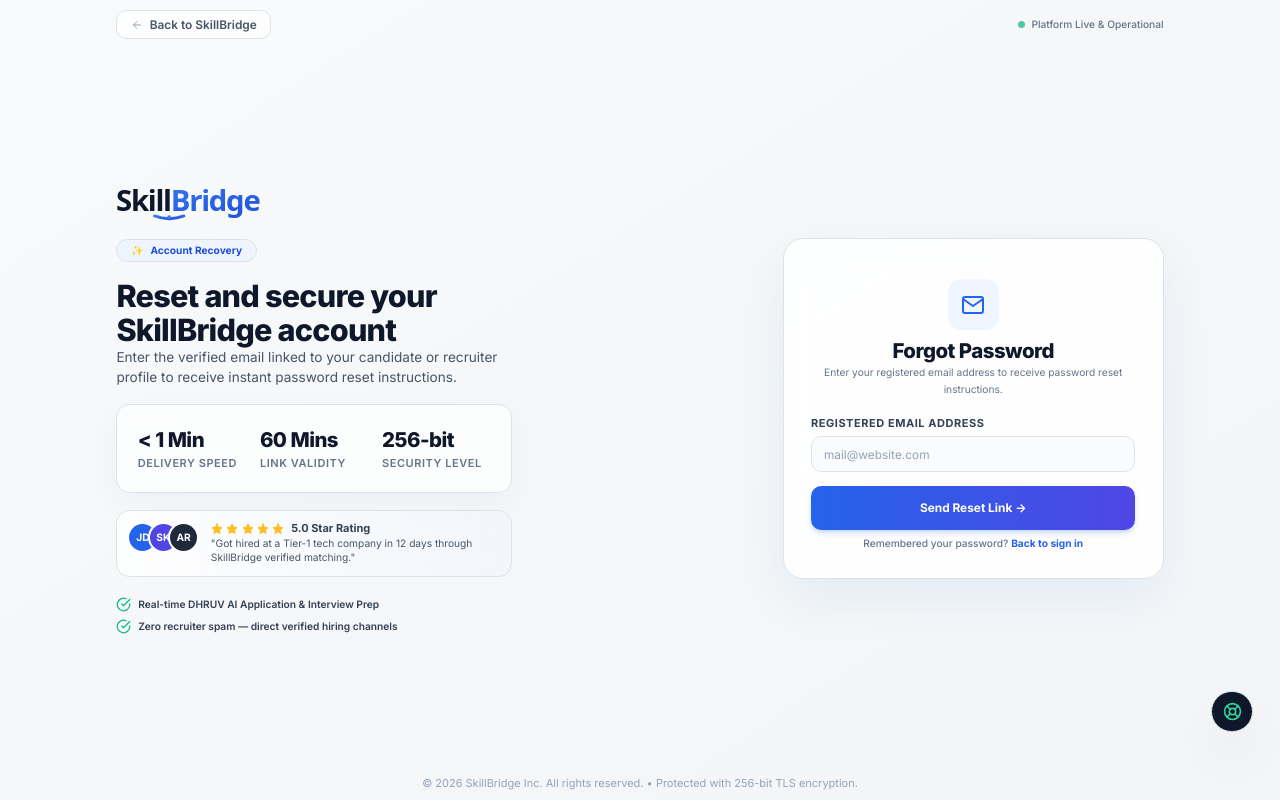
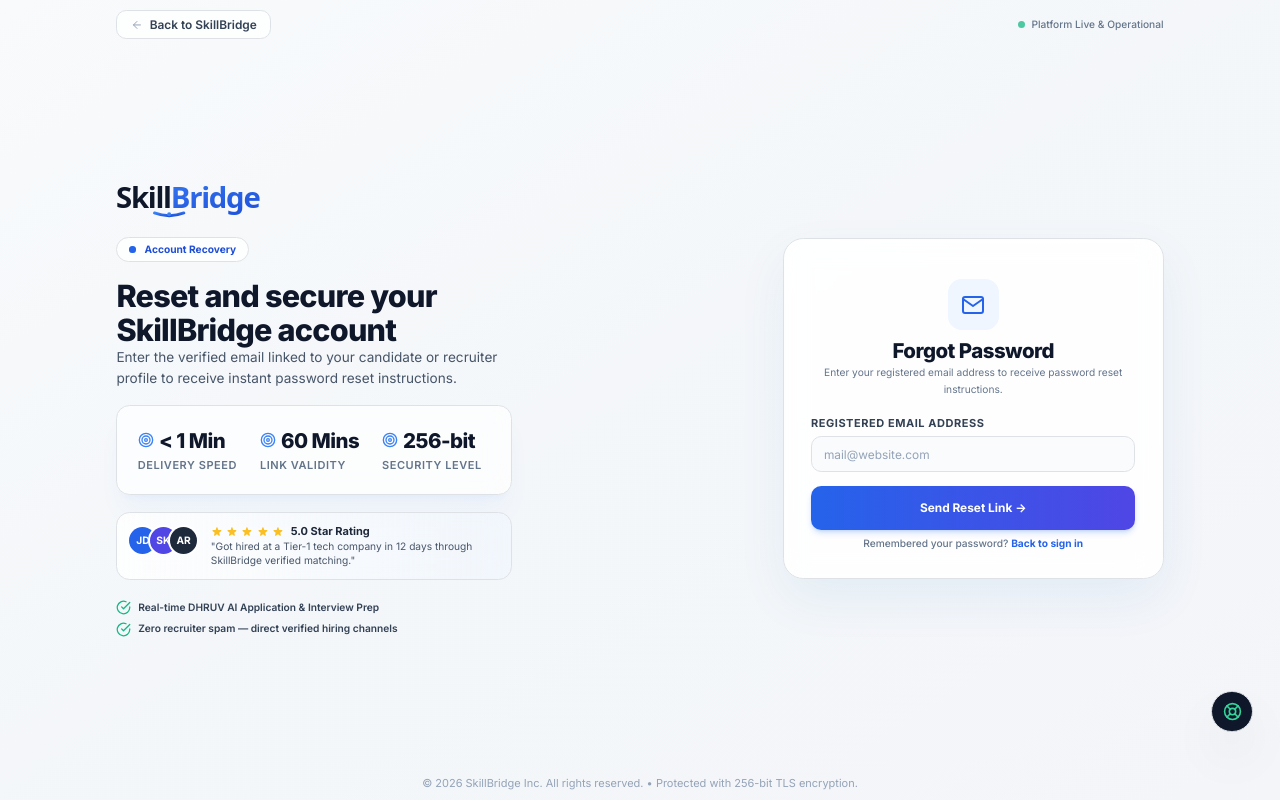
Before and after one commit to Chinmay0608/job-portal-system, a React (Vite) app in the folder frontend/: page /forgot-password in a window 1280 px wide. Built offline with nearby package versions, Linux system fonts and the light colour scheme; no server answers.

Commit message:
feat(auth): add layered SVG circuit grid, gaussian blur gradient orbs, and glassmorphic card elevation

```diff
--- a/frontend/src/Components/AuthLayout.jsx
+++ b/frontend/src/Components/AuthLayout.jsx
@@ -1,67 +1,168 @@
 import { useNavigate } from "react-router-dom";
-import { FiArrowLeft, FiCheckCircle, FiStar } from "react-icons/fi";
+import { FiArrowLeft, FiCheckCircle, FiStar, FiTarget, FiBriefcase, FiZap } from "react-icons/fi";
 import SkillBridgeLogo from "./SkillBridgeLogo";
 
 /**
- * AuthLayout - UI/UX Pro Max Authentication Architecture
+ * AuthLayout - UI/UX Pro Max Multi-Layered SVG Architecture
  *
  * Provides:
- * 1. Layered Canvas with soft slate gradient base.
- * 2. High-depth ambient radial glows (blur-3xl) in top-left and bottom-right.
- * 3. Subtle dot-matrix pattern with elliptical radial mask.
- * 4. Responsive split-screen on large screens (lg:flex) showcasing social proof,
- *    live metrics, and value proposition alongside the focused form card.
- * 5. Optical centering on mobile/tablet viewports (< lg).
+ * 1. Multi-layered SVG background container:
+ *    - Orthogonal circuit/tech grid with dynamic CSS radial fade mask
+ *    - Layered gradient nodes (cyan-to-blue & violet-to-indigo) with SVG feGaussianBlur
+ *    - Decorative SVG geometric accents (crosshairs, code brackets, angled connection vectors)
+ * 2. Left Hero Panel (Visual Anchor) with animated pulse badge, micro-SVG stat icons,
+ *    and sharp vector gold stars.
+ * 3. Mobile/Tablet compact stats pill banner (< lg).
+ * 4. Full dark-mode ready tokens and 4.5:1 WCAG AA contrast.
  */
 export default function AuthLayout({
   children,
-  badge = "AI-Powered Career Intelligence",
+  badge = "Verified Talent Network",
   headline = "Find roles matched to your verified skills",
   subheadline = "Join 50,000+ engineers, designers, and top recruiters building high-impact careers with SkillBridge.",
   stats = [
-    { label: "Match Precision", value: "98.4%" },
-    { label: "Hiring Partners", value: "500+" },
-    { label: "Avg. Time to Offer", value: "12 Days" },
+    { label: "Match Precision", value: "98.4%", icon: FiTarget, iconColor: "text-blue-500" },
+    { label: "Hiring Partners", value: "500+", icon: FiBriefcase, iconColor: "text-indigo-500" },
+    { label: "Avg. Time to Offer", value: "12 Days", icon: FiZap, iconColor: "text-amber-500" },
   ],
 }) {
   const navigate = useNavigate();
 
   return (
-    <div className="relative min-h-screen lg:h-screen w-full bg-gradient-to-br from-slate-50 via-blue-50/30 to-indigo-50/40 text-slate-900 font-sans flex flex-col justify-between overflow-x-hidden lg:overflow-hidden selection:bg-brand-500/20 selection:text-brand-900">
+    <div className="relative min-h-screen lg:h-screen w-full bg-gradient-to-br from-slate-50 via-blue-50/40 to-indigo-50/40 dark:from-slate-950 dark:via-slate-900 dark:to-slate-950 text-slate-900 dark:text-slate-100 font-sans flex flex-col justify-between overflow-x-hidden lg:overflow-hidden selection:bg-blue-500/20 selection:text-blue-900">
 
       {/* ========================================================================= */}
-      {/* 1. ATMOSPHERIC CANVAS GLOWS & DOT MATRIX BACKGROUND LAYER                */}
+      {/* 1. MULTI-LAYERED SVG BACKGROUND CONTAINER                                 */}
       {/* ========================================================================= */}
+      <div className="fixed inset-0 -z-10 overflow-hidden pointer-events-none" aria-hidden="true">
 
-      {/* Top-Left Ambient Blue/Indigo Glow */}
-      <div
-        className="fixed -top-24 -left-24 w-96 h-96 bg-blue-400/20 rounded-full blur-3xl pointer-events-none -z-10 transform-gpu"
-        aria-hidden="true"
+        {/* SVG Circuit & Tech Grid Pattern with Dynamic Radial Vignette Mask */}
+        <svg
+          className="absolute inset-0 w-full h-full text-blue-900/[0.08] dark:text-blue-400/[0.08]"
+          style={{
+            maskImage: "radial-gradient(ellipse 60% 50% at 50% 0%, #000 70%, transparent 100%)",
+            WebkitMaskImage: "radial-gradient(ellipse 60% 50% at 50% 0%, #000 70%, transparent 100%)",
+          }}
+          xmlns="http://www.w3.org/2000/svg"
+        >
+          <defs>
+            <pattern id="auth-circuit-grid" width="48" height="48" patternUnits="userSpaceOnUse">
+              <path
+                d="M 48 0 L 0 0 0 48"
+                fill="none"
+                stroke="currentColor"
+                strokeWidth="1"
+                strokeDasharray="4 4"
+              />
+              <circle cx="48" cy="48" r="1.5" fill="currentColor" opacity="0.9" />
+              <circle cx="0" cy="0" r="1.5" fill="currentColor" opacity="0.9" />
+              <path d="M 0 24 h 8 M 40 24 h 8 M 24 0 v 8 M 24 40 v 8" stroke="currentColor" strokeWidth="0.8" />
+            </pattern>
+          </defs>
+          <rect width="100%" height="100%" fill="url(#auth-circuit-grid)" />
+        </svg>
+
+        {/* Layered Gradient Nodes & Beams with SVG feGaussianBlur */}
+        <svg
+          className="absolute inset-0 w-full h-full"
+          xmlns="http://www.w3.org/2000/svg"
+        >
+          <defs>
+            {/* Gaussian Blur Filters */}
+            <filter id="glow-cyan-blue" x="-50%" y="-50%" width="200%" height="200%">
+              <feGaussianBlur in="SourceGraphic" stdDeviation="80" />
+            </filter>
+            <filter id="glow-violet-indigo" x="-50%" y="-50%" width="200%" height="200%">
+              <feGaussianBlur in="SourceGraphic" stdDeviation="90" />
+            </filter>
+
+            {/* Top-Left Cyan-to-Blue Orb Gradient */}
+            <radialGradient id="orb-cyan-blue" cx="50%" cy="50%" r="50%">
+              <stop offset="0%" stopColor="#38bdf8" stopOpacity="0.9" />
+              <stop offset="55%" stopColor="#2563eb" stopOpacity="0.5" />
+              <stop offset="100%" stopColor="#1d4ed8" stopOpacity="0" />
+            </radialGradient>
+
+            {/* Bottom-Right Violet-to-Indigo Glow Gradient */}
+            <radialGradient id="orb-violet-indigo" cx="50%" cy="50%" r="50%">
+              <stop offset="0%" stopColor="#818cf8" stopOpacity="0.8" />
+              <stop offset="55%" stopColor="#6366f1" stopOpacity="0.4" />
+              <stop offset="100%" stopColor="#4f46e5" stopOpacity="0" />
+            </radialGradient>
+          </defs>
+
+          {/* Top-Left Node (Behind Value Proposition) — 15% opacity */}
+          <circle
+            cx="16%"
+            cy="22%"
+            r="300"
+            fill="url(#orb-cyan-blue)"
+            filter="url(#glow-cyan-blue)"
+            opacity="0.15"
           />
 
-      {/* Bottom-Right Ambient Violet Glow */}
-      <div
-        className="fixed -bottom-28 -right-28 w-[28rem] h-[28rem] bg-indigo-400/15 rounded-full blur-3xl pointer-events-none -z-10 transform-gpu"
-        aria-hidden="true"
+          {/* Bottom-Right Node (Behind Card) — 12% opacity */}
+          <circle
+            cx="86%"
+            cy="76%"
+            r="340"
+            fill="url(#orb-violet-indigo)"
+            filter="url(#glow-violet-indigo)"
+            opacity="0.12"
           />
 
-      {/* Center Subtle Sky Glow */}
-      <div
-        className="fixed top-1/3 left-1/3 w-80 h-80 bg-sky-300/10 rounded-full blur-3xl pointer-events-none -z-10 transform-gpu"
-        aria-hidden="true"
+          {/* Center-Top Ambient Accent */}
+          <circle
+            cx="50%"
+            cy="5%"
+            r="200"
+            fill="url(#orb-cyan-blue)"
+            filter="url(#glow-cyan-blue)"
+            opacity="0.08"
           />
 
-      {/* Subtle Dot Matrix with Radial Vignette Fade */}
-      <div
-        className="fixed inset-0 pointer-events-none opacity-[0.035] -z-10"
-        style={{
-          backgroundImage: "radial-gradient(#0f172a 1px, transparent 1px)",
-          backgroundSize: "24px 24px",
-          maskImage: "radial-gradient(ellipse at center, rgba(0,0,0,1) 25%, rgba(0,0,0,0) 80%)",
-          WebkitMaskImage: "radial-gradient(ellipse at center, rgba(0,0,0,1) 25%, rgba(0,0,0,0) 80%)",
-        }}
-        aria-hidden="true"
+          {/* Decorative Geometric Vector Accents (Crosshairs & Technical Brackets) */}
+          {/* Crosshair 1: Top-Left */}
+          <g stroke="currentColor" strokeWidth="1.2" className="text-blue-600/30 dark:text-blue-400/30" strokeLinecap="round">
+            <line x1="70" y1="90" x2="90" y2="90" />
+            <line x1="80" y1="80" x2="80" y2="100" />
+            <circle cx="80" cy="90" r="1" fill="currentColor" />
+          </g>
+
+          {/* Crosshair 2: Mid-Right */}
+          <g stroke="currentColor" strokeWidth="1.2" className="text-indigo-600/25 dark:text-indigo-400/25" strokeLinecap="round">
+            <line x1="94%" y1="160" x2="94%" y2="180" />
+            <line x1="calc(94% - 10px)" y1="170" x2="calc(94% + 10px)" y2="170" />
+          </g>
+
+          {/* Crosshair 3: Center-Bottom */}
+          <g stroke="currentColor" strokeWidth="1.2" className="text-blue-500/20" strokeLinecap="round">
+            <line x1="45%" y1="92%" x2="45%" y2="96%" />
+            <line x1="calc(45% - 8px)" y1="94%" x2="calc(45% + 8px)" y2="94%" />
+          </g>
+
+          {/* Angled Technical Data Line */}
+          <path
+            d="M 40 280 L 120 280 L 190 350 L 260 350"
+            fill="none"
+            stroke="currentColor"
+            strokeWidth="1"
+            strokeDasharray="3 3"
+            className="text-blue-500/20 hidden lg:block"
           />
+          <circle cx="260" cy="350" r="2.5" fill="currentColor" className="text-blue-500/40 hidden lg:block" />
+
+          {/* Tech Angle Bracket Accent */}
+          <path
+            d="M calc(100% - 140px) calc(100% - 120px) l 16 0 l 0 16"
+            fill="none"
+            stroke="currentColor"
+            strokeWidth="1.5"
+            className="text-indigo-500/25 hidden lg:block"
+          />
+        </svg>
+
+      </div>
 
       {/* ========================================================================= */}
       {/* 2. TOP UTILITY NAVIGATION BAR                                             */}
@@ -70,14 +171,14 @@ export default function AuthLayout({
         <button
           type="button"
           onClick={() => navigate("/")}
-          className="inline-flex items-center gap-2 text-xs sm:text-sm font-semibold text-slate-600 hover:text-slate-900 bg-white/70 hover:bg-white/90 backdrop-blur-sm border border-slate-200/80 px-3 py-1.5 rounded-xl shadow-xs transition-all cursor-pointer group"
+          className="inline-flex items-center gap-2 text-xs sm:text-sm font-semibold text-slate-700 dark:text-slate-300 hover:text-slate-950 dark:hover:text-white bg-white/75 dark:bg-slate-900/70 hover:bg-white dark:hover:bg-slate-900 backdrop-blur-md border border-slate-200/80 dark:border-slate-800 px-3 py-1.5 rounded-xl shadow-xs transition-all cursor-pointer group"
           aria-label="Return to SkillBridge home"
         >
           <FiArrowLeft className="text-slate-400 group-hover:-translate-x-0.5 transition-transform" />
           <span>Back to SkillBridge</span>
         </button>
 
-        <div className="flex items-center gap-2 text-xs font-medium text-slate-500">
+        <div className="flex items-center gap-2 text-xs font-medium text-slate-500 dark:text-slate-400">
           <span className="inline-block w-2 h-2 rounded-full bg-emerald-500 animate-pulse"></span>
           <span className="hidden sm:inline">Platform Live & Operational</span>
         </div>
@@ -86,54 +187,89 @@ export default function AuthLayout({
       {/* ========================================================================= */}
       {/* 3. MAIN SPLIT CONTENT BODY                                                */}
       {/* ========================================================================= */}
-      <main className="flex-1 w-full max-w-7xl mx-auto px-4 sm:px-6 lg:px-8 flex items-center justify-center lg:justify-between py-2 sm:py-3 lg:py-0 z-10">
+      <main className="flex-1 w-full max-w-7xl mx-auto px-4 sm:px-6 lg:px-8 flex flex-col lg:flex-row items-center justify-center lg:justify-between py-2 sm:py-3 lg:py-0 z-10">
 
-        {/* DESKTOP LEFT COLUMN: Brand Showcase & Social Proof (Hidden on < lg) */}
+        {/* MOBILE ONLY (< lg): Compact Metric Ticker */}
+        <div className="lg:hidden w-full max-w-sm sm:max-w-md mb-2">
+          <div className="flex items-center justify-between px-4 py-2 bg-white/70 dark:bg-slate-900/60 backdrop-blur-md rounded-2xl border border-slate-200/80 dark:border-slate-800 shadow-xs">
+            <div className="flex items-center gap-1.5 text-[11px] font-bold text-slate-700 dark:text-slate-300">
+              <span className="w-1.5 h-1.5 rounded-full bg-blue-500"></span>
+              <span>98.4% Match Rate</span>
+            </div>
+            <div className="h-3 w-px bg-slate-200 dark:bg-slate-700"></div>
+            <div className="flex items-center gap-1.5 text-[11px] font-bold text-slate-700 dark:text-slate-300">
+              <span className="w-1.5 h-1.5 rounded-full bg-indigo-500"></span>
+              <span>500+ Hiring Partners</span>
+            </div>
+            <div className="h-3 w-px bg-slate-200 dark:bg-slate-700"></div>
+            <div className="flex items-center gap-1 text-[11px] font-bold text-amber-600 dark:text-amber-400">
+              <span>★ 5.0</span>
+            </div>
+          </div>
+        </div>
+
+        {/* DESKTOP LEFT COLUMN: Brand Showcase & Rich Visual Anchor (Hidden on < lg) */}
         <div className="hidden lg:flex lg:w-1/2 xl:w-5/12 flex-col justify-center pr-8 xl:pr-12 space-y-5 select-none">
 
           <div className="cursor-pointer inline-block self-start" onClick={() => navigate("/")}>
             <SkillBridgeLogo width={220} />
           </div>
 
-          <div className="inline-flex items-center gap-2 px-3 py-1 rounded-full bg-blue-50/90 border border-blue-200/80 text-blue-700 text-xs font-bold w-fit shadow-xs">
-            <span>✨</span>
+          {/* Badge Anchor with Animated Glowing Dot */}
+          <div className="inline-flex items-center gap-2.5 px-3.5 py-1.5 rounded-full bg-white/80 dark:bg-slate-900/70 backdrop-blur-md border border-blue-200/80 dark:border-blue-500/30 text-blue-700 dark:text-blue-400 text-xs font-bold w-fit shadow-xs">
+            <span className="relative flex h-2 w-2">
+              <span className="animate-ping absolute inline-flex h-full w-full rounded-full bg-blue-400 opacity-75"></span>
+              <span className="relative inline-flex rounded-full h-2 w-2 bg-blue-600"></span>
+            </span>
             <span>{badge}</span>
           </div>
 
           <div className="space-y-2.5">
-            <h1 className="text-3xl xl:text-4xl font-black text-slate-900 tracking-tight leading-tight m-0">
+            <h1 className="text-3xl xl:text-4xl font-black text-slate-900 dark:text-white tracking-tight leading-tight m-0">
               {headline}
             </h1>
-            <p className="text-sm xl:text-base text-slate-600 leading-relaxed m-0 font-normal">
+            <p className="text-sm xl:text-base text-slate-600 dark:text-slate-300 leading-relaxed m-0 font-normal">
               {subheadline}
             </p>
           </div>
 
-          {/* Social Proof Stats Matrix */}
-          <div className="grid grid-cols-3 gap-3 p-4 bg-white/70 backdrop-blur-md rounded-2xl border border-slate-200/80 shadow-[0_10px_30px_rgba(8,_112,_184,_0.04)]">
-            {stats.map((item, idx) => (
+          {/* Social Proof Glass Metrics Card with Micro-SVG Icons */}
+          <div className="grid grid-cols-3 gap-3 p-4 bg-white/70 dark:bg-slate-900/60 backdrop-blur-md rounded-2xl border border-slate-200/80 dark:border-slate-800/80 shadow-xl shadow-blue-500/5">
+            {stats.map((item, idx) => {
+              const IconComponent = item.icon || FiTarget;
+              return (
                 <div key={idx} className="text-left">
-                <div className="text-xl xl:text-2xl font-black text-slate-900 tracking-tight">{item.value}</div>
-                <div className="text-[11px] font-semibold text-slate-500 mt-0.5 uppercase tracking-wider">{item.label}</div>
+                  <div className="flex items-center gap-1.5">
+                    <IconComponent className={item.iconColor || "text-blue-500"} size={16} />
+                    <span className="text-xl xl:text-2xl font-black text-slate-900 dark:text-white tracking-tight">
+                      {item.value}
+                    </span>
                   </div>
-            ))}
+                  <div className="text-[11px] font-semibold text-slate-500 dark:text-slate-400 mt-1 uppercase tracking-wider">
+                    {item.label}
+                  </div>
+                </div>
+              );
+            })}
           </div>
 
-          {/* Verified Candidate Endorsement */}
-          <div className="flex items-start gap-3 p-3.5 bg-gradient-to-r from-white/80 to-blue-50/50 backdrop-blur-md rounded-2xl border border-blue-100 shadow-xs">
+          {/* Interactive Testimonial Pill with Sharp Gold Vector Stars */}
+          <div className="flex items-start gap-3 p-3.5 bg-gradient-to-r from-white/80 to-blue-50/50 dark:from-slate-900/80 dark:to-blue-950/40 backdrop-blur-md rounded-2xl border border-blue-100 dark:border-blue-900/40 shadow-xs">
             <div className="flex -space-x-2 overflow-hidden flex-shrink-0 pt-0.5">
-              <span className="inline-block h-8 w-8 rounded-full ring-2 ring-white bg-blue-600 text-white text-xs font-bold flex items-center justify-center">JD</span>
-              <span className="inline-block h-8 w-8 rounded-full ring-2 ring-white bg-indigo-600 text-white text-xs font-bold flex items-center justify-center">SK</span>
-              <span className="inline-block h-8 w-8 rounded-full ring-2 ring-white bg-slate-800 text-white text-xs font-bold flex items-center justify-center">AR</span>
+              <span className="inline-block h-8 w-8 rounded-full ring-2 ring-white dark:ring-slate-900 bg-blue-600 text-white text-xs font-bold flex items-center justify-center">JD</span>
+              <span className="inline-block h-8 w-8 rounded-full ring-2 ring-white dark:ring-slate-900 bg-indigo-600 text-white text-xs font-bold flex items-center justify-center">SK</span>
+              <span className="inline-block h-8 w-8 rounded-full ring-2 ring-white dark:ring-slate-900 bg-slate-800 text-white text-xs font-bold flex items-center justify-center">AR</span>
             </div>
             <div className="text-xs space-y-1">
-              <div className="flex items-center gap-1 text-amber-400">
+              <div className="flex items-center gap-1">
                 {[...Array(5)].map((_, i) => (
-                  <FiStar key={i} className="fill-amber-400 text-amber-400" size={12} />
+                  <svg key={i} className="w-3.5 h-3.5 fill-amber-400 text-amber-400 drop-shadow-xs" viewBox="0 0 20 20">
+                    <path d="M9.049 2.927c.3-.921 1.603-.921 1.902 0l1.07 3.292a1 1 0 00.95.69h3.462c.969 0 1.371 1.24.588 1.81l-2.8 2.034a1 1 0 00-.364 1.118l1.07 3.292c.3.921-.755 1.688-1.54 1.118l-2.8-2.034a1 1 0 00-1.175 0l-2.8 2.034c-.784.57-1.838-.197-1.539-1.118l1.07-3.292a1 1 0 00-.364-1.118L2.98 8.72c-.783-.57-.38-1.81.588-1.81h3.461a1 1 0 00.951-.69l1.07-3.292z" />
+                  </svg>
                 ))}
-                <span className="text-[11px] font-bold text-slate-700 ml-1">5.0 Star Rating</span>
+                <span className="text-[11px] font-bold text-slate-800 dark:text-slate-200 ml-1">5.0 Star Rating</span>
               </div>
-              <p className="text-slate-600 m-0 leading-snug">
+              <p className="text-slate-600 dark:text-slate-300 m-0 leading-snug">
                 "Got hired at a Tier-1 tech company in 12 days through SkillBridge verified matching."
               </p>
             </div>
@@ -141,11 +277,11 @@ export default function AuthLayout({
 
           {/* Feature Highlights Checklist */}
           <div className="space-y-2 pt-1">
-            <div className="flex items-center gap-2 text-xs font-semibold text-slate-700">
+            <div className="flex items-center gap-2 text-xs font-semibold text-slate-700 dark:text-slate-300">
               <FiCheckCircle className="text-emerald-500 flex-shrink-0" size={15} />
               <span>Real-time DHRUV AI Application & Interview Prep</span>
             </div>
-            <div className="flex items-center gap-2 text-xs font-semibold text-slate-700">
+            <div className="flex items-center gap-2 text-xs font-semibold text-slate-700 dark:text-slate-300">
               <FiCheckCircle className="text-emerald-500 flex-shrink-0" size={15} />
               <span>Zero recruiter spam — direct verified hiring channels</span>
             </div>
@@ -163,7 +299,7 @@ export default function AuthLayout({
       {/* ========================================================================= */}
       {/* 4. FOOTER COMPLIANCE BAR                                                  */}
       {/* ========================================================================= */}
-      <footer className="w-full max-w-7xl mx-auto px-4 sm:px-6 lg:px-8 py-2.5 text-center text-[11px] text-slate-400 flex-shrink-0 z-10">
+      <footer className="w-full max-w-7xl mx-auto px-4 sm:px-6 lg:px-8 py-2.5 text-center text-[11px] text-slate-400 dark:text-slate-500 flex-shrink-0 z-10">
         <span>© {new Date().getFullYear()} SkillBridge Inc. All rights reserved. • Protected with 256-bit TLS encryption.</span>
       </footer>
 
```
Also changed, not shown: frontend/src/pages/auth/Login.jsx (+23 -20 lines), frontend/src/pages/auth/Register.jsx (+26 -23 lines). Lines whose indentation alone changed are shown as unchanged.
